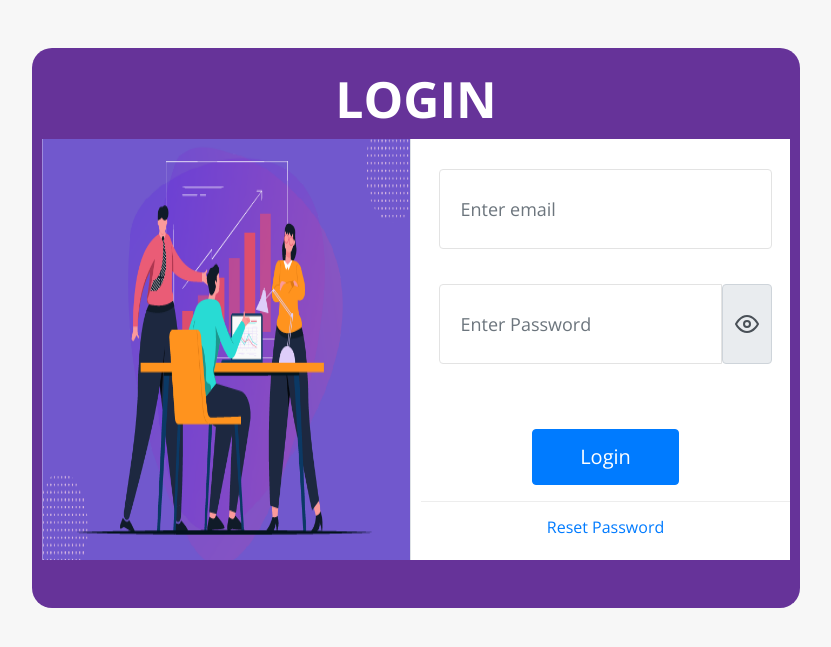
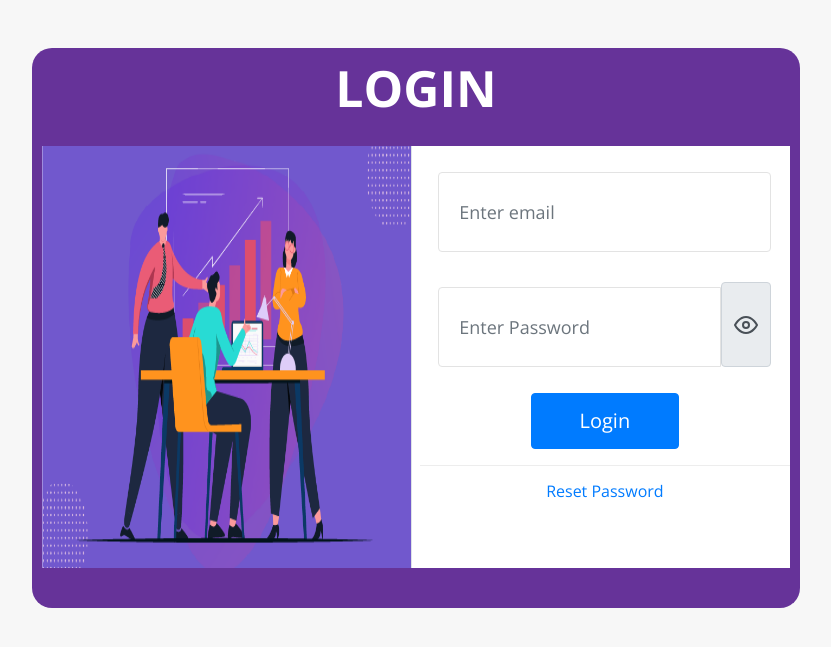
Before and after one commit to So-panha/g7-lms, a PHP site: page /login in a window 1280 px wide. Shown: the top 647 px of the page, without its empty margins (224-1055 px from the left). Run offline with PHP 8.4, Linux system fonts and the light colour scheme; data comes from the database, SQL or seed files in the repository.

Commit message:
[bug] fix_mock_up_login_form GLS-110

```diff
--- a/views/login/loginForm.view.php
+++ b/views/login/loginForm.view.php
@@ -1,10 +1,10 @@
 <div class="container mt-5 " style="background-color:rebeccapurple;width:60%;height:70vh; display:flex; flex-direction:column;  padding: 10px; border-radius: 20px;">
     <div class="top" style="background-color:rebeccapurple; height: 100%; width: 100%; display:flex; flex-direction:column">
-        <div class="title" style="background-color:rebeccapurple; text-align: center; color:white; height: 15%;">
-            <h2 class="h2" style="font-weight: bold; font-size: 50px; margin-top: 11px;">LOGIN</h2>
+        <div class="title" style="background-color:rebeccapurple; text-align: center; color:white; height: 15%; margin-bottom: 1%;">
+            <h2 class="h2" style="font-weight: bold; font-size: 50px; ">LOGIN</h2>
         </div>
         <div class="d-flex bg-white" style="height: 78%; width: 100%;">
-            <div class="border-right" style="height: 100%; width:50%; display:flex; justify-content:center; align-items:center;margin-right:10px">
+            <div class="border-right" style="height: 100%; width:50%; display:flex; justify-content:center; align-items:center; margin-right:1%">
                  <img src="/views/login/image/profile.png" class="img-circle" width="100%" height="100%" >
             </div>
             <div class="" style=" background-color: white; height: 100%; width: 50%; ">
@@ -17,16 +17,16 @@
                         <h5><?= $_SESSION['alert'] ?></h5>
                     </div>
                 <?php } ?>
-                    <div class="form-group" style="margin-top: 30px; width: 90%; margin-left: auto; margin-right:auto;">
+                    <div class="form-group" style="margin-top:7%; width: 90%; margin-left: auto; margin-right:auto;">
                         <input type="email" class="form-control" placeholder="Enter email" id="email" name="email" style="height: 10vh; font-size:large;" required />
                     </div>
-                    <div class="input-group" style="width:90%;margin:auto; margin-top: 20px;">
+                    <div class="input-group" style="width:90%;margin:auto; margin-top: 4%;">
                         <input class="form-control password" id="password" class="block mt-1 w-full" placeholder="Enter Password" type="password" name="password" value="" style="height: 10vh; font-size:large;" required />
-                        <span class="input-group-text togglePassword" id="" style="margin-top: 15px;">
+                        <span class="input-group-text togglePassword" id="" style="margin-top: 3%;">
                             <i data-feather="eye" style="cursor: pointer;"></i>
                         </span>
                     </div>
-                    <button type="submit" class="btn btn-primary hover-btn d-flex justify-content-center align-items-center" style="width: 40%; height:7vh; font-size: 20px; margin:auto; margin-top: 65px; ">Login</button>
+                    <button type="submit" class="btn btn-primary hover-btn d-flex justify-content-center align-items-center" style="width: 40%; height:7vh; font-size: 20px; margin:auto; margin-top: 7%; ">Login</button>
                     <style>
                         .hover-btn:hover {
                             background-color: orange;
```
